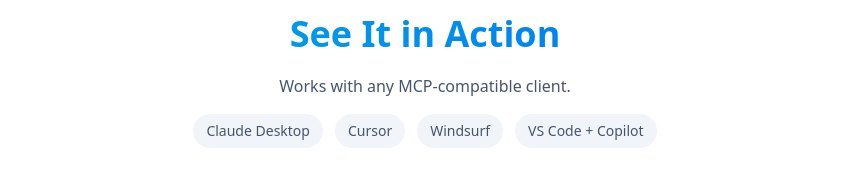
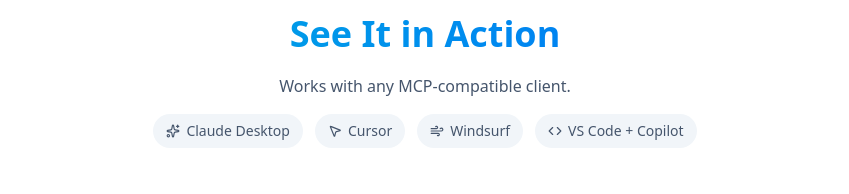
Before and after one commit to DavidCho1999/Canada_building_code_mcp, a Next.js app in the folder website/: page / in a window 1280 px wide. Shown: the part 2195-2389 px from the top of the page, without its empty margins (215-1064 px from the left). Built offline with nearby package versions, Linux system fonts and the light colour scheme.

Commit message:
Add icons to MCP client badges

```diff
--- a/website/src/components/Demo.tsx
+++ b/website/src/components/Demo.tsx
@@ -2,7 +2,7 @@
 
 import { useState } from 'react';
 import { motion, AnimatePresence } from 'framer-motion';
-import { MessageSquare, Bot, FileText, ExternalLink } from 'lucide-react';
+import { MessageSquare, Bot, FileText, ExternalLink, Sparkles, MousePointer2, Wind, Code } from 'lucide-react';
 import clsx from 'clsx';
 
 const demoConversations = [
@@ -75,10 +75,18 @@
             Works with any MCP-compatible client.
           </p>
           <div className="flex gap-3 text-sm overflow-x-auto md:flex-wrap md:justify-center md:overflow-visible scrollbar-hide">
-            <span className="px-3 py-1.5 bg-slate-100 text-slate-600 rounded-full border border-transparent hover:border-cyan-300 hover:bg-cyan-50 hover:text-cyan-700 transition-all duration-300 cursor-default whitespace-nowrap">Claude Desktop</span>
-            <span className="px-3 py-1.5 bg-slate-100 text-slate-600 rounded-full border border-transparent hover:border-cyan-300 hover:bg-cyan-50 hover:text-cyan-700 transition-all duration-300 cursor-default whitespace-nowrap">Cursor</span>
-            <span className="px-3 py-1.5 bg-slate-100 text-slate-600 rounded-full border border-transparent hover:border-cyan-300 hover:bg-cyan-50 hover:text-cyan-700 transition-all duration-300 cursor-default whitespace-nowrap">Windsurf</span>
-            <span className="px-3 py-1.5 bg-slate-100 text-slate-600 rounded-full border border-transparent hover:border-cyan-300 hover:bg-cyan-50 hover:text-cyan-700 transition-all duration-300 cursor-default whitespace-nowrap">VS Code + Copilot</span>
+            <span className="inline-flex items-center gap-1.5 px-3 py-1.5 bg-slate-100 text-slate-600 rounded-full border border-transparent hover:border-cyan-300 hover:bg-cyan-50 hover:text-cyan-700 transition-all duration-300 cursor-default whitespace-nowrap">
+              <Sparkles className="w-3.5 h-3.5" />Claude Desktop
+            </span>
+            <span className="inline-flex items-center gap-1.5 px-3 py-1.5 bg-slate-100 text-slate-600 rounded-full border border-transparent hover:border-cyan-300 hover:bg-cyan-50 hover:text-cyan-700 transition-all duration-300 cursor-default whitespace-nowrap">
+              <MousePointer2 className="w-3.5 h-3.5" />Cursor
+            </span>
+            <span className="inline-flex items-center gap-1.5 px-3 py-1.5 bg-slate-100 text-slate-600 rounded-full border border-transparent hover:border-cyan-300 hover:bg-cyan-50 hover:text-cyan-700 transition-all duration-300 cursor-default whitespace-nowrap">
+              <Wind className="w-3.5 h-3.5" />Windsurf
+            </span>
+            <span className="inline-flex items-center gap-1.5 px-3 py-1.5 bg-slate-100 text-slate-600 rounded-full border border-transparent hover:border-cyan-300 hover:bg-cyan-50 hover:text-cyan-700 transition-all duration-300 cursor-default whitespace-nowrap">
+              <Code className="w-3.5 h-3.5" />VS Code + Copilot
+            </span>
           </div>
         </motion.div>
 
```
